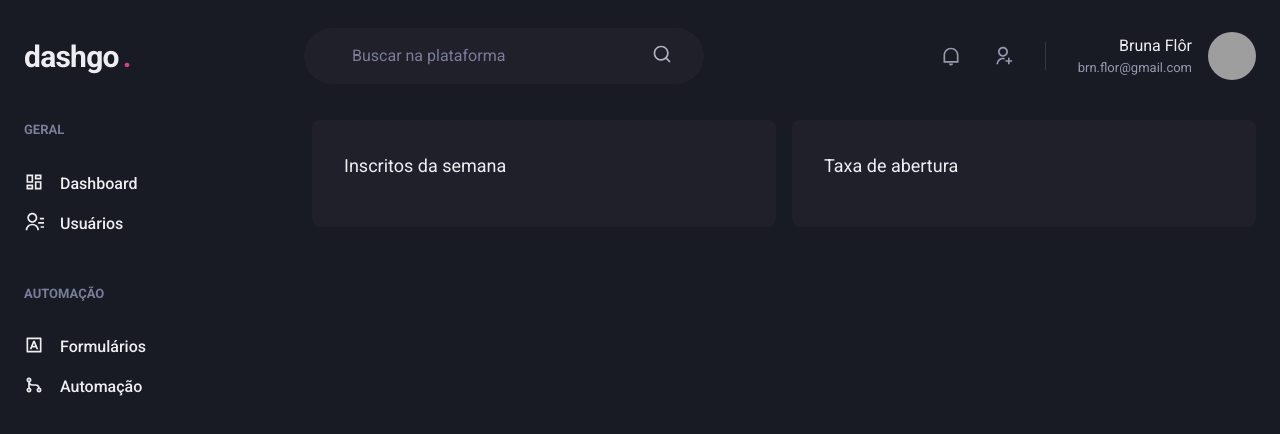
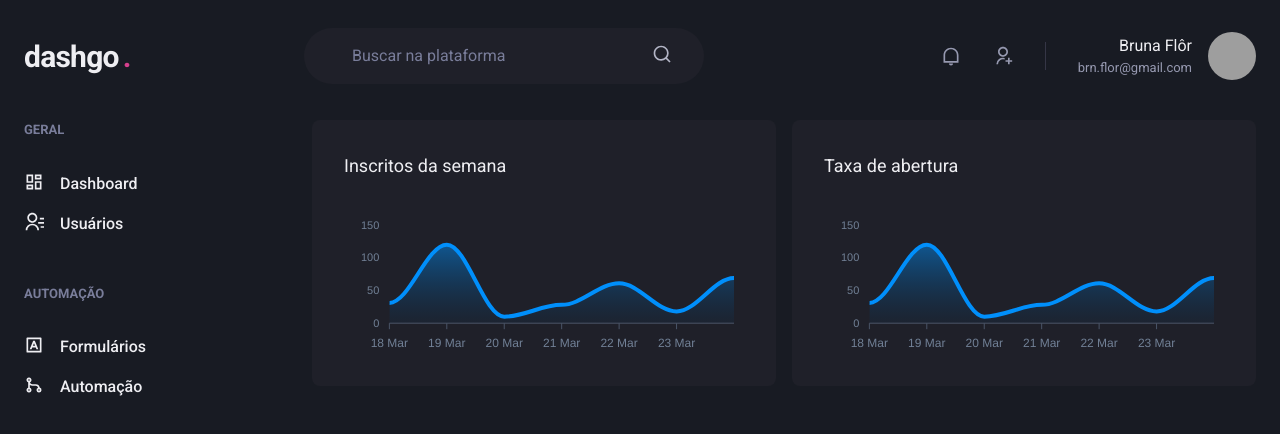
Before and after one commit to bruflor/ignite21-reactjs-dashgo, a Next.js app: page /dashboard in a window 1280 px wide. Shown: the top 434 px of the page. Built offline with nearby package versions, Linux system fonts and the light colour scheme; grey boxes are pictures that could not be loaded.

Commit message:
wip: Charts with appex charts

```diff
--- a/package.json
+++ b/package.json
@@ -16,11 +16,13 @@
     "@types/node": "18.14.5",
     "@types/react": "18.0.28",
     "@types/react-dom": "18.0.11",
+    "apexcharts": "^3.37.1",
     "eslint": "8.35.0",
     "eslint-config-next": "13.2.3",
     "framer-motion": "^10.0.1",
     "next": "13.2.3",
     "react": "18.2.0",
+    "react-apexcharts": "^1.4.0",
     "react-dom": "18.2.0",
     "react-icons": "^4.8.0",
     "typescript": "4.9.5"
--- a/src/pages/dashboard.tsx
+++ b/src/pages/dashboard.tsx
@@ -1,6 +1,59 @@
 import { Header } from "@/components/Header";
 import { Sidebar } from "@/components/Sidebar";
-import { Box, Flex, SimpleGrid, Text } from "@chakra-ui/react";
+import dynamic from "next/dynamic";
+import { Box, Flex, SimpleGrid, Text, theme } from "@chakra-ui/react";
+
+//function dynamic from next is used to do lasyload, and with the ssr to false that means the chart is loaded just in the client render
+const Chart = dynamic(() => import("react-apexcharts"), {ssr: false} )
+
+const options = {
+    chart: {
+        toolbar: {show: false},
+        zoom: {enabled: false},
+        foreColor: theme.colors.gray[500]
+    },
+    grid:{
+        show: false
+    },
+    dataLabels:{
+        enabled: false
+    },
+    tooltip:{
+        enabled: false,
+    },
+    xaxis: {
+        type: 'datetime',
+        axisBorder: {
+            color: theme.colors.gray[600]
+        },
+        axisTicks: {
+            color: theme.colors.gray[600]
+        },
+        categories: [
+            '2023-03-18T00:00:00.000Z',
+            '2023-03-19T00:00:00.000Z',
+            '2023-03-20T00:00:00.000Z',
+            '2023-03-21T00:00:00.000Z',
+            '2023-03-22T00:00:00.000Z',
+            '2023-03-23T00:00:00.000Z',
+            '2023-03-24T00:00:00.000Z',
+        ]
+    },
+    fill:{
+        opacity: 0.3,
+        type: 'gradient',
+        gradient: {
+            shade: 'dark',
+            opacityFrom: 0.7,
+            opacityTo: 0.3
+        }
+    }
+}
+
+const series = [
+    {name: 'series1', data: [31,120,10,28,61,18,69]}
+]
+
 
 export default function Dashboard(){
     return(
@@ -11,15 +64,18 @@ export default function Dashboard(){
                 <Sidebar />
 
                 <SimpleGrid alignContent="flex-start" flex="1" gap="4" minChildWidth="320px">
-                    <Box p="8" bg="gray.800" borderRadius={8}>
+                    <Box p="8" bg="gray.800" borderRadius={8} pb="4">
                         <Text fontSize="lg" mb="4">
                             Inscritos da semana
                         </Text>
+                        <Chart options={options} series={series} type="area" height={160}/>
                     </Box>
-                    <Box p="8" bg="gray.800" borderRadius={8}>
+                    <Box p="8" bg="gray.800" borderRadius={8} pb="4">
                         <Text fontSize="lg" mb="4">
                             Taxa de abertura
                         </Text>
+                        <Chart options={options} series={series} type="area" height={160}/>
+
                     </Box>
 
                 </SimpleGrid>
```
Also changed, not shown: 2 other files (tests, documents, lock files or other folders).
